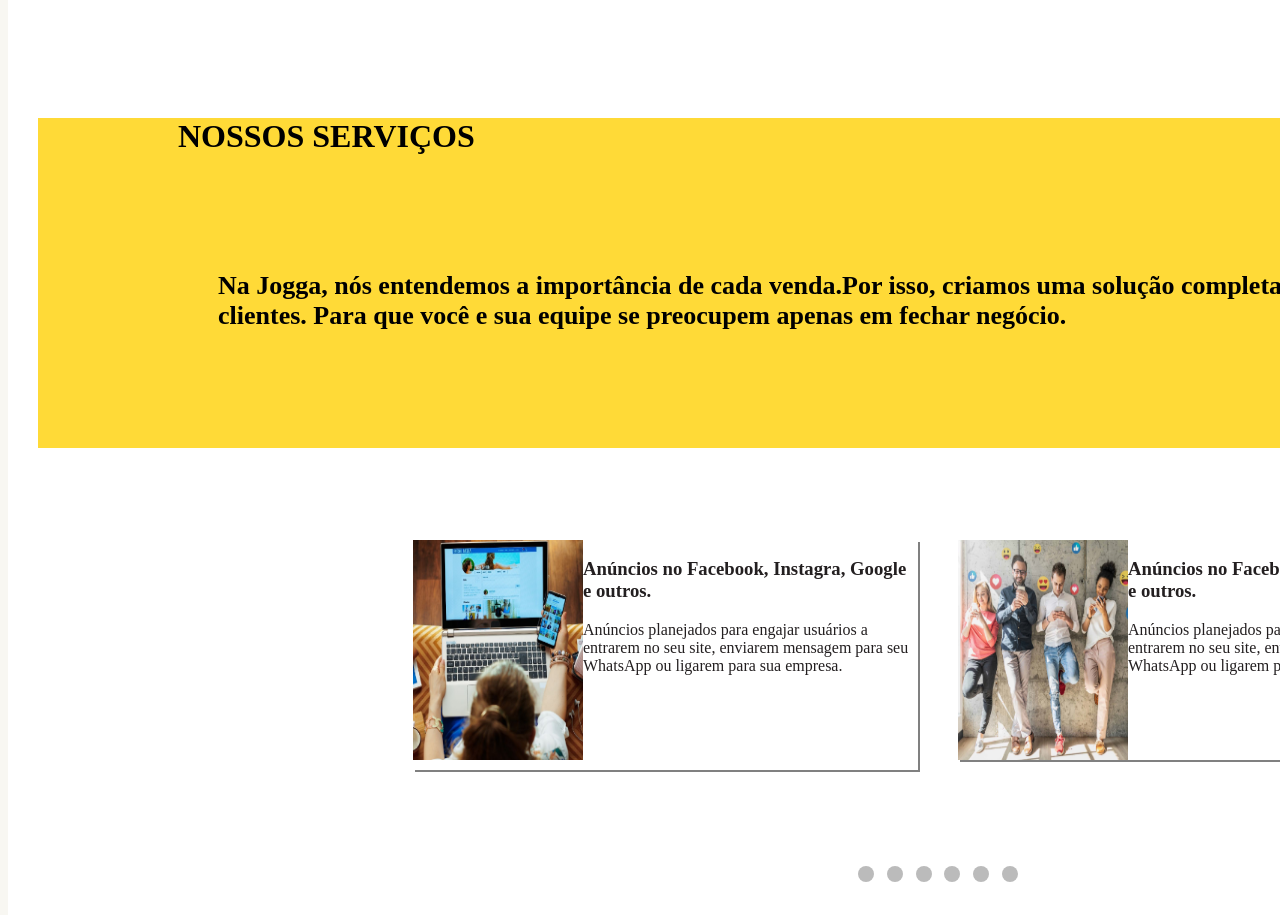
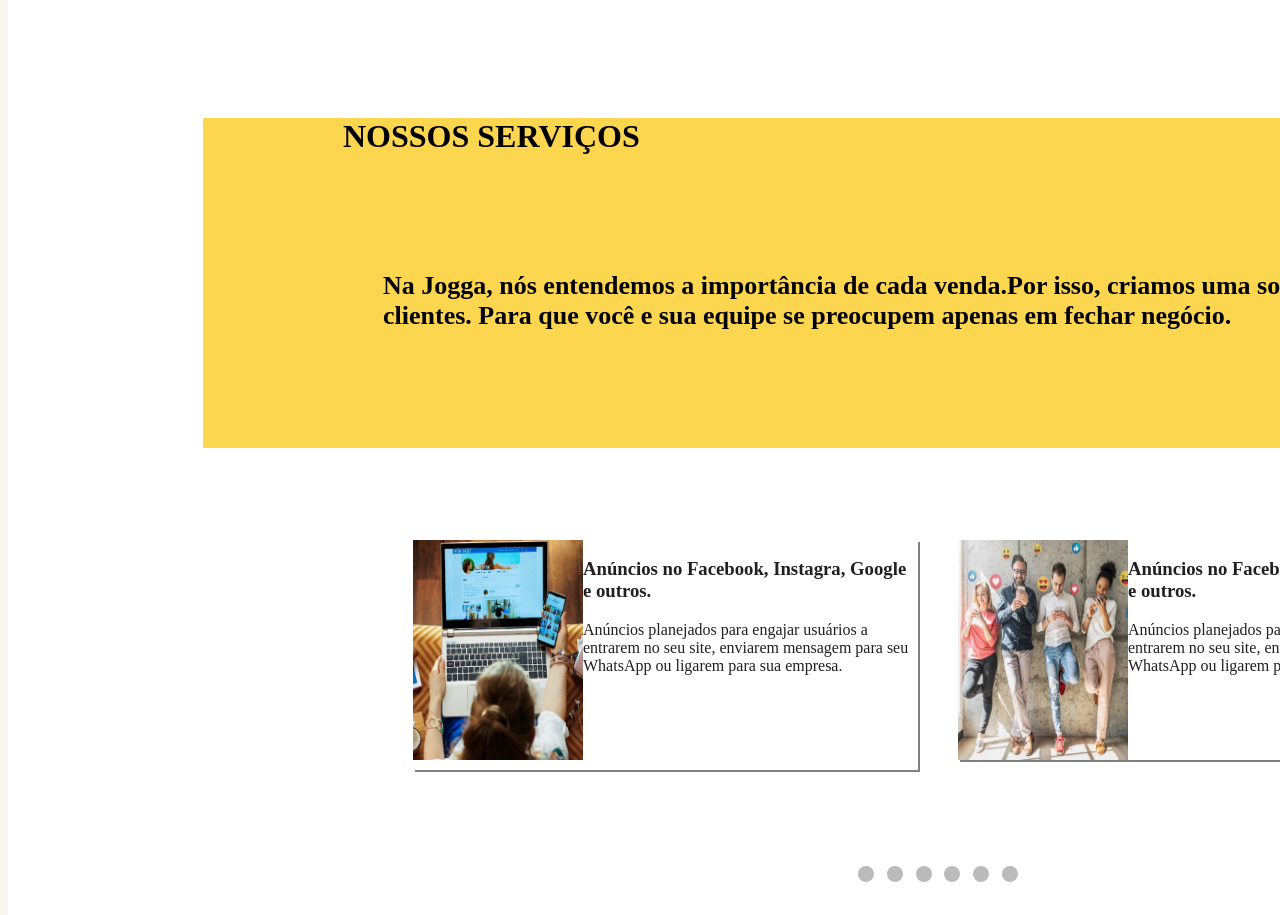
Before and after one commit to laizabsobral/Teste-Jogga-Digital, a plain HTML site: page index.html in a window 1280 px wide. Shown: the part 1564-2479 px from the top of the page. Drawn offline with Linux system fonts and the light colour scheme.

Commit message:
alteração em serviços

```diff
--- a/index.html
+++ b/index.html
@@ -215,7 +215,7 @@
     </div>
 
 
-
+     <center>
     <div class="container__fundo">
         <div class="container__servicos">
      <h1> NOSSOS SERVIÇOS
--- a/src/estilo/main.css
+++ b/src/estilo/main.css
@@ -262,9 +262,9 @@ body {
 
   .container__servicos h1 {
 
-    background: rgb(255, 218, 55);
+    background: #FCD64F;
     height: 330px;
-    width: 1600px;
+    width: 1400px;
     padding-left: 140px;
     text-align: left;
 
```
